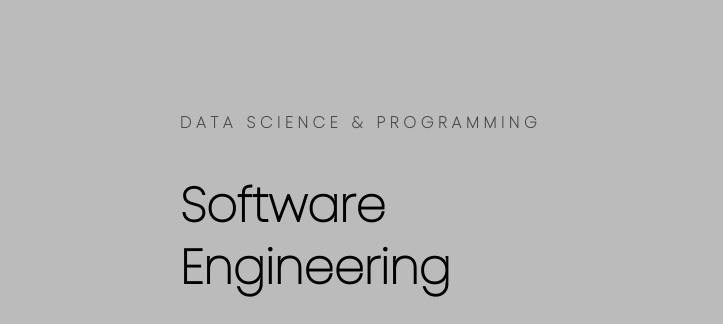
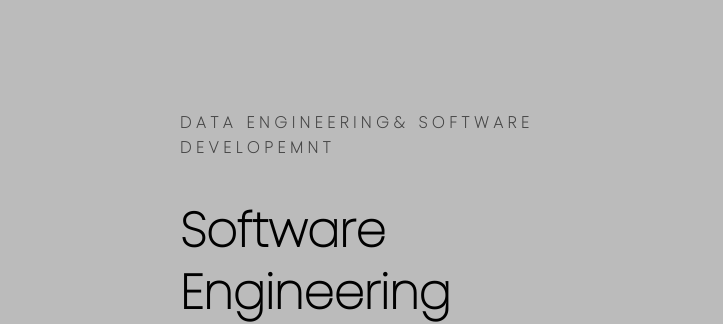
Before and after one commit to lucasjotap/portfolio, a plain HTML site: page index.html in a window 1280 px wide. Shown: the part 216-540 px from the top of the page, 0-723 px from the left. Drawn offline with Linux system fonts and the light colour scheme.

Commit message:
New commit

```diff
--- a/index.html
+++ b/index.html
@@ -5,7 +5,7 @@
     <meta charset="UTF-8">
     <meta http-equiv="X-UA-Compatible" content="IE=edge">
     <meta name="viewport" content="width=device-width, initial-scale=1.0">
-    <title>Frontend Project</title>
+    <title>Portfolio</title>
     <link rel="stylesheet" href="css/main.css">
 </head>
 
@@ -33,7 +33,7 @@
     <section class="hero">
         <div class="container">
             <div class="left-col">
-                <p class="subhead">Data Science &amp; Programming</p>
+                <p class="subhead">Data Engineering&amp; Software Developemnt</p>
                 <h1>Software Engineering</h1>
 
                 <div class="hero-cta">
```
